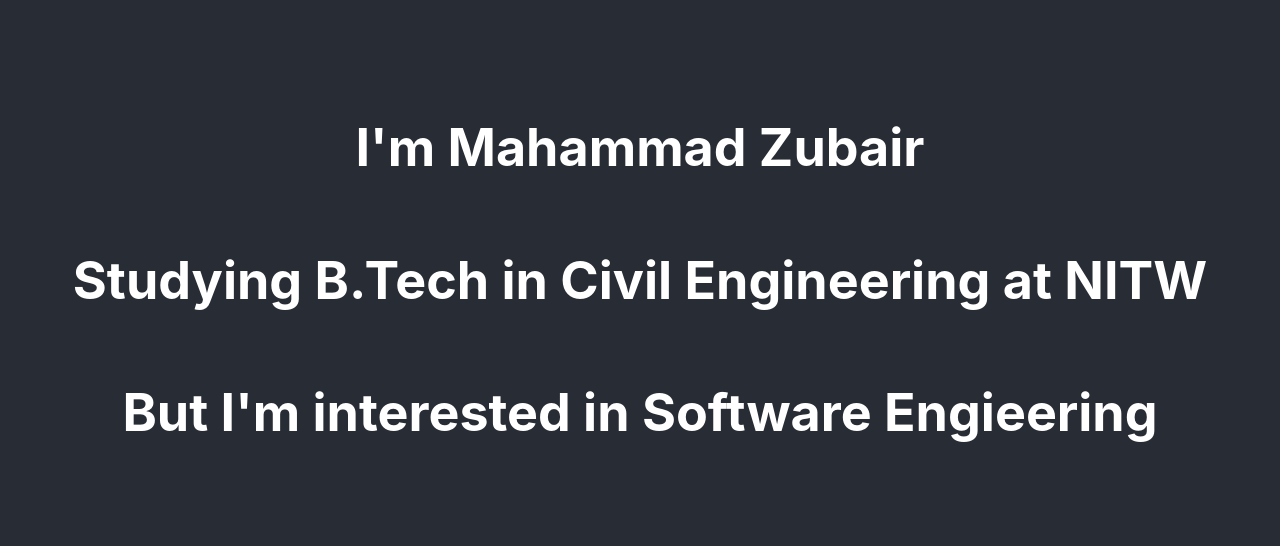
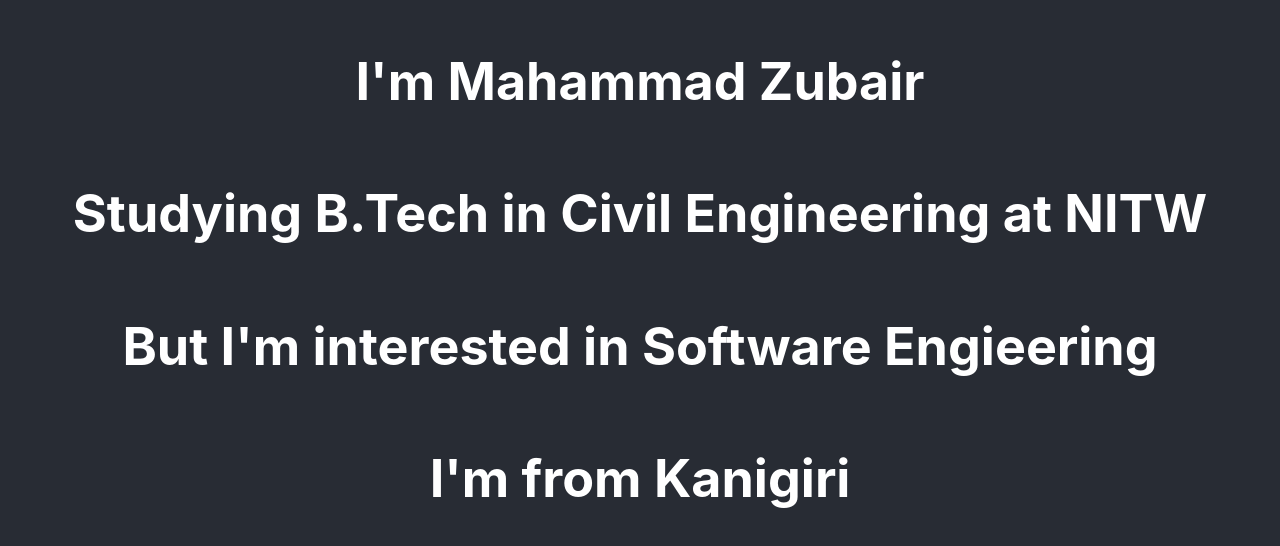
Before and after one commit to Zubair-05/demo, a React (Create React App) app: page / in a window 1280 px wide. Shown: the part 120-666 px from the top of the page. Built offline with nearby package versions, Linux system fonts and the light colour scheme.

Commit message:
Included Native Place

```diff
--- a/src/App.js
+++ b/src/App.js
@@ -8,6 +8,7 @@
         <h1>I'm Mahammad Zubair</h1>
         <h1>Studying B.Tech in Civil Engineering at NITW</h1>
         <h1>But I'm interested in Software Engieering</h1>
+        <h1>I'm from Kanigiri</h1>
       </header>
     </div>
   );
```
